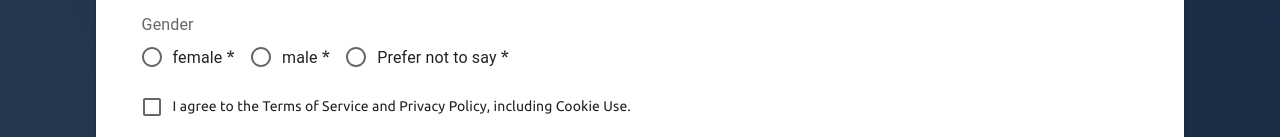
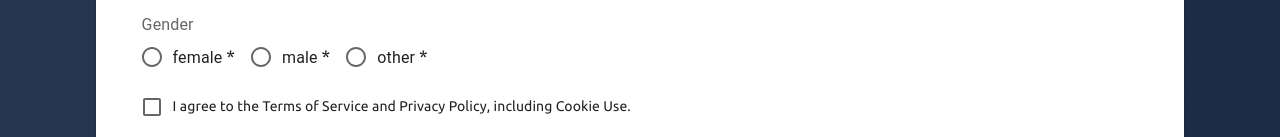
Before and after one commit to abodaotabashi/tithenai, a React (Create React App) app in the folder client/: page /register in a window 1280 px wide. Shown: the part 505-642 px from the top of the page. Built offline with nearby package versions, Linux system fonts and the light colour scheme; no server answers; what axios-middleware would draw is missing.

Commit message:
Update RegisterForm.js
Undo what Bilal did

```diff
--- a/client/src/containers/RegisterForm.js
+++ b/client/src/containers/RegisterForm.js
@@ -256,7 +256,7 @@ class RegisterForm extends Component {
                                         as={RadioGroup} row name="gender">
                                         <FormControlLabel value="female" control={<Radio color="secondary" required={true} />} label={t('register.female')} />
                                         <FormControlLabel value="male" control={<Radio color="secondary" required={true} />} label={t('register.male')} />
-                                        <FormControlLabel value="other" control={<Radio color="secondary" required={true} />} label={t('Prefer not to say')} />
+                                        <FormControlLabel value="other" control={<Radio color="secondary" required={true} />} label={t('register.other')} />
                                     </Field>
                                     <FormHelperText style={Boolean(errors.gender) === true ? { display: "flex", color: "red" } : { display: "none" }}><ErrorMessage name="gender" /></FormHelperText>
                                 </FormControl>
```
